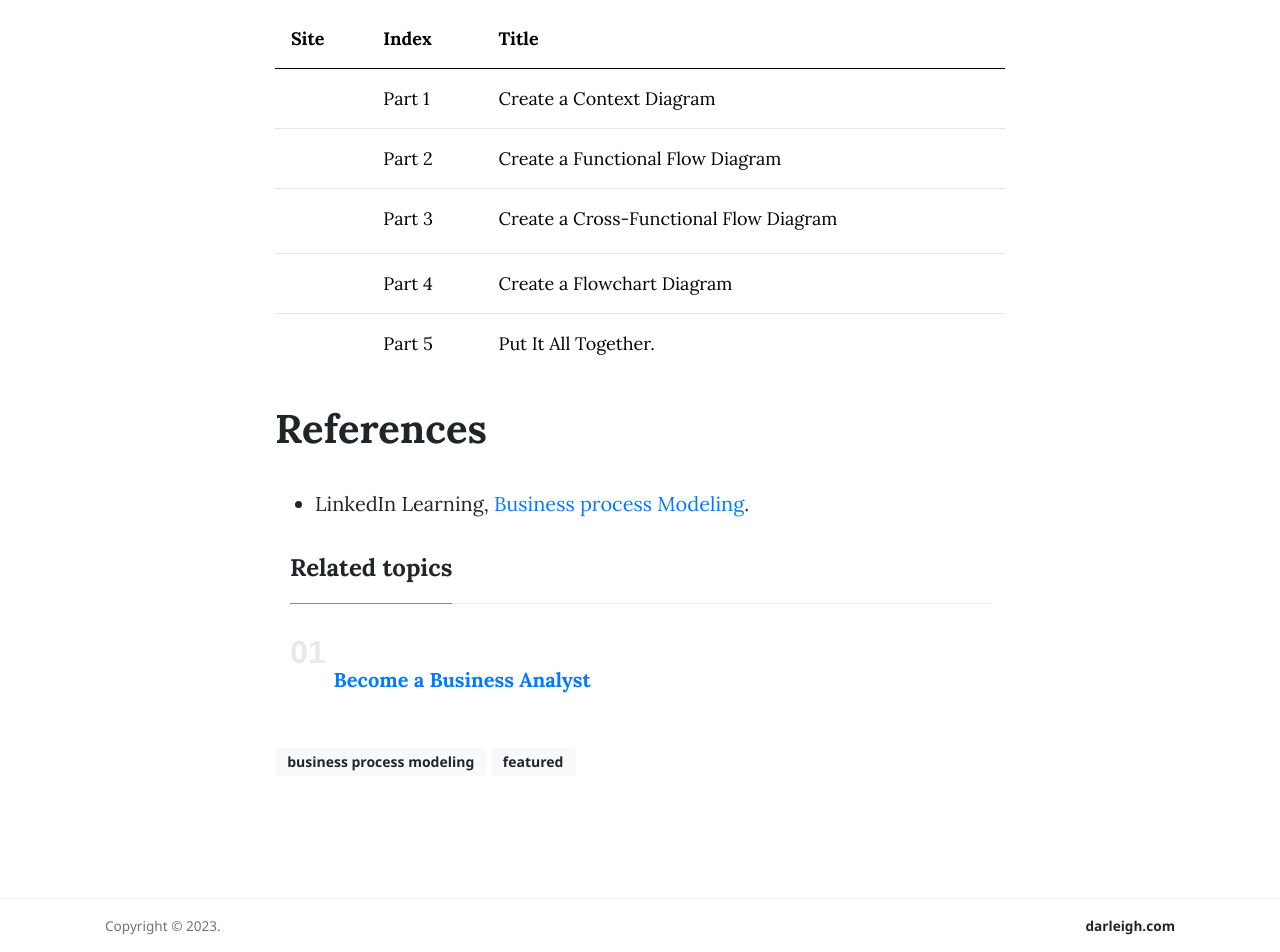
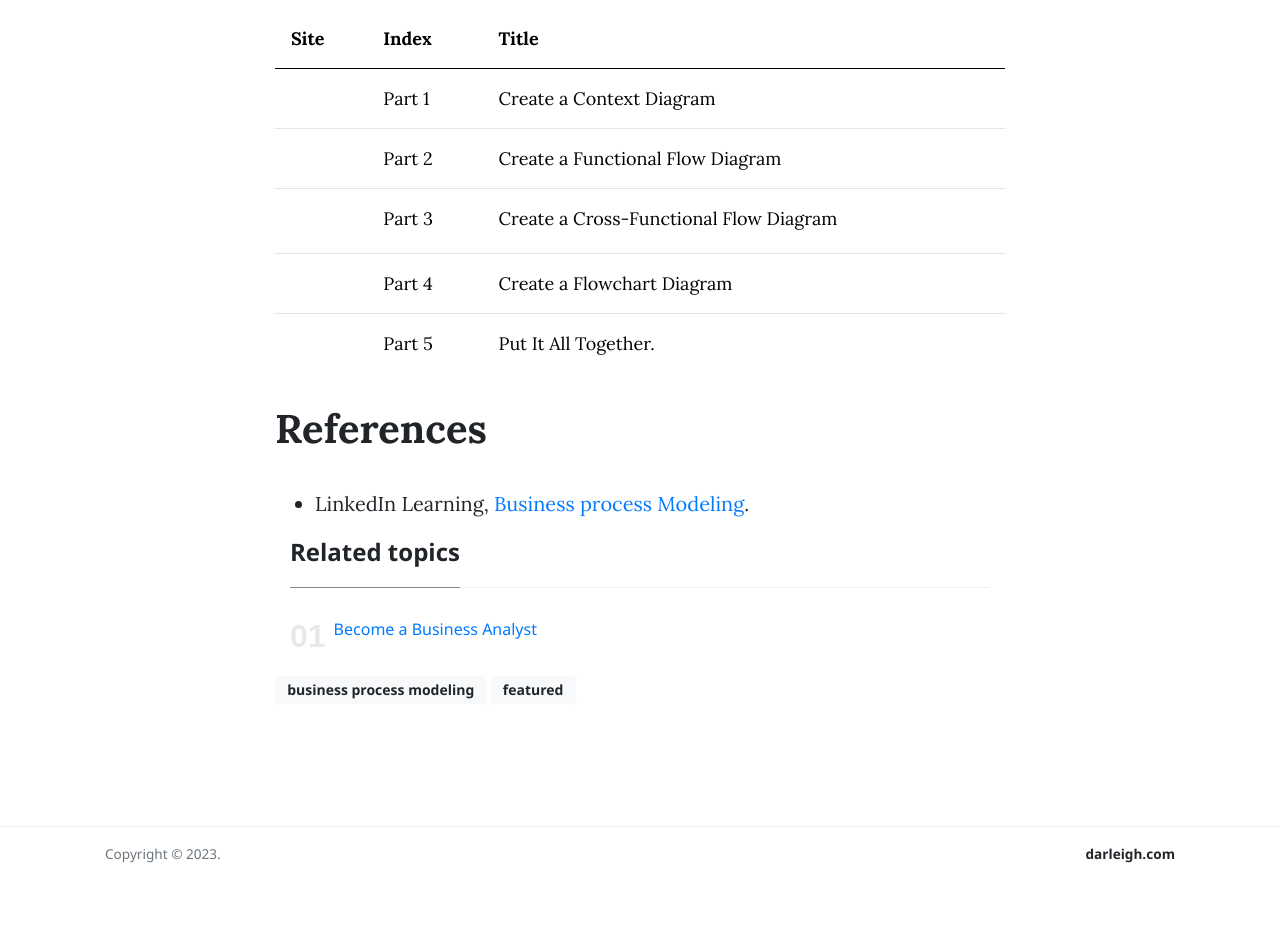
Before and after one commit to darleigh/blog, a Jekyll site: the page built from _posts/2023-03-13-Business-Process-Modeling.md, in a window 1280 px wide and 1400 px high, scrolled down 165 px. Shown: the part 448-1400 px from the top of the window. Built offline with Jekyll 4.4.1, drawn with Linux system fonts in a browser that asks for light colours; nearby versions of some CDN libraries; comment, search, counter and statistics services are not loaded; after the commit the page ends 1493 px from its top, so only the background shows below that.

Commit message:
Delete property of related topics

```diff
--- a/_layouts/post.html
+++ b/_layouts/post.html
@@ -59,11 +59,10 @@
 			<article class="article-post">
 			{{ content }}
 				<!-- Can them cac bai viet lien quan -->
-				<div class="col-md-12 col-lg-12 col-sm-12">
-					{% include sidebar-related.html %}
-			 	</div>
 			</article>
-
+			<div class="col-md-12 col-lg-12 col-sm-12">
+				{% include sidebar-related.html %}
+			 </div>
 			<!-- Tags -->
 			<div class="mb-4">
 				<span class="taglist">
--- a/assets/css/theme.css
+++ b/assets/css/theme.css
@@ -2,10 +2,11 @@
  * Mundana Jekyll Theme (https://www.wowthemes.net/mundana-jekyll-theme/)
  */
 
-/*  can not access because jekyll theme have not a this class. =<
+ /* can not access because jekyll theme have not a this class. =<
 .article-post .footnote a,.reversefootnote a{
 	position: relative;
 }
+
 .article-post .footnote a:before, .reversefootnote a:before{
 	position: absolute;
 	top: -0.1em;
@@ -22,17 +23,16 @@
 	background: var(--primary);
 	color: #D9EBFF;
   } */
-.article-post .postTitle{
-	font-size: 20px;
+/* .article-post .postTitle{
+	font-size: 22px;
 	font-weight: bold;
-	/* background-color: white; */
-	/* transition: all 0.5s ease; */
+	background-color: white;
 }
 .article-post .postTitle:hover{
-	/* background-color: white; */
+	background-color: white;
 	color:var(--primary);
 	transition: all 0.5s ease;
-}
+} */
 .article-post .site-content a {
 	padding: 0.2em 0.3em 0.1em 0.3em;
 	border-radius: 4px;
@@ -43,11 +43,11 @@
 	text-decoration: none;
 }
 
-/* .article-post .site-content a:hover {
+.article-post .site-content a:hover {
 	color: #D9EBFF;
 	background-color: var(--primary);
 	text-decoration: none;
-} */
+}
 
 table {
 	border-collapse: collapse;
```
